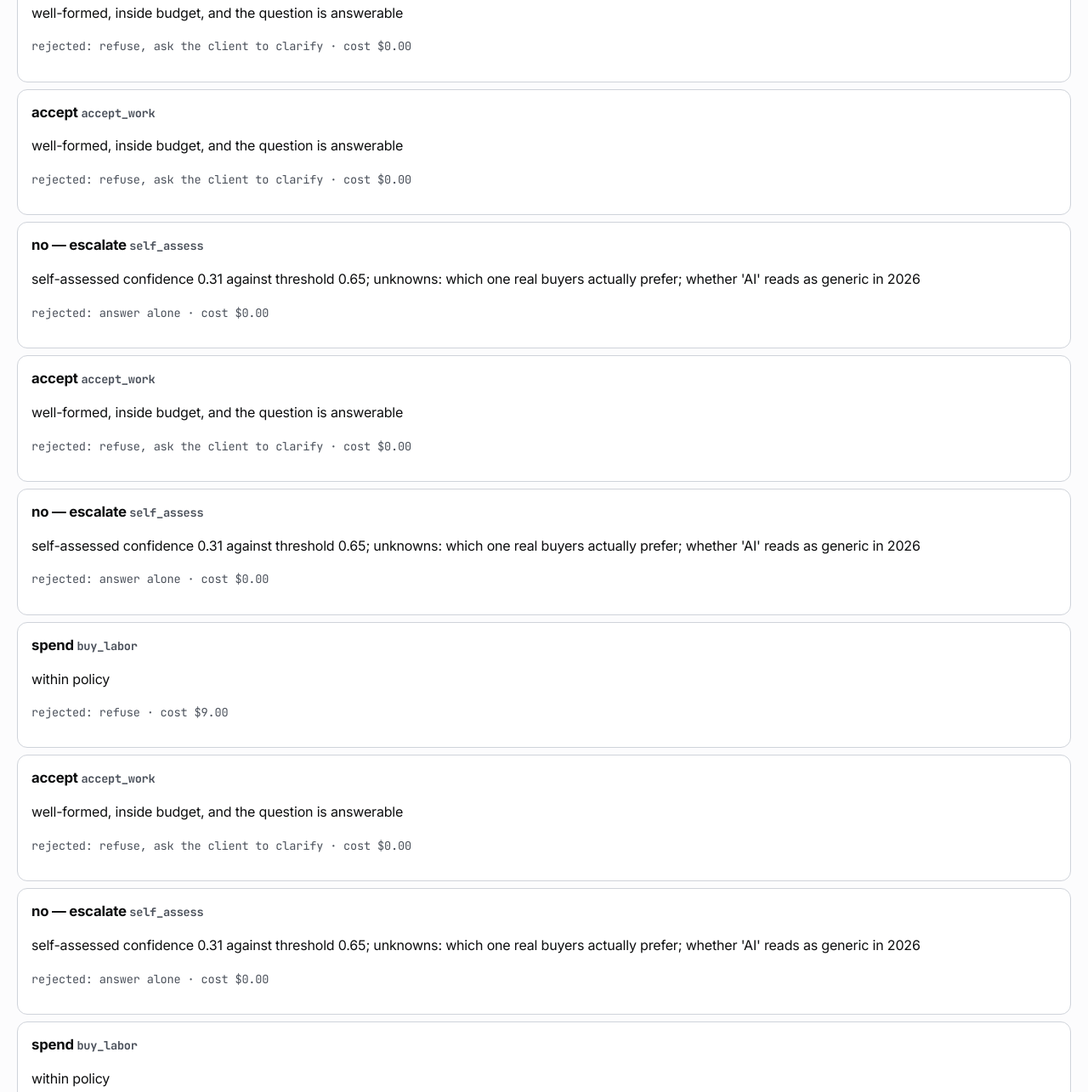
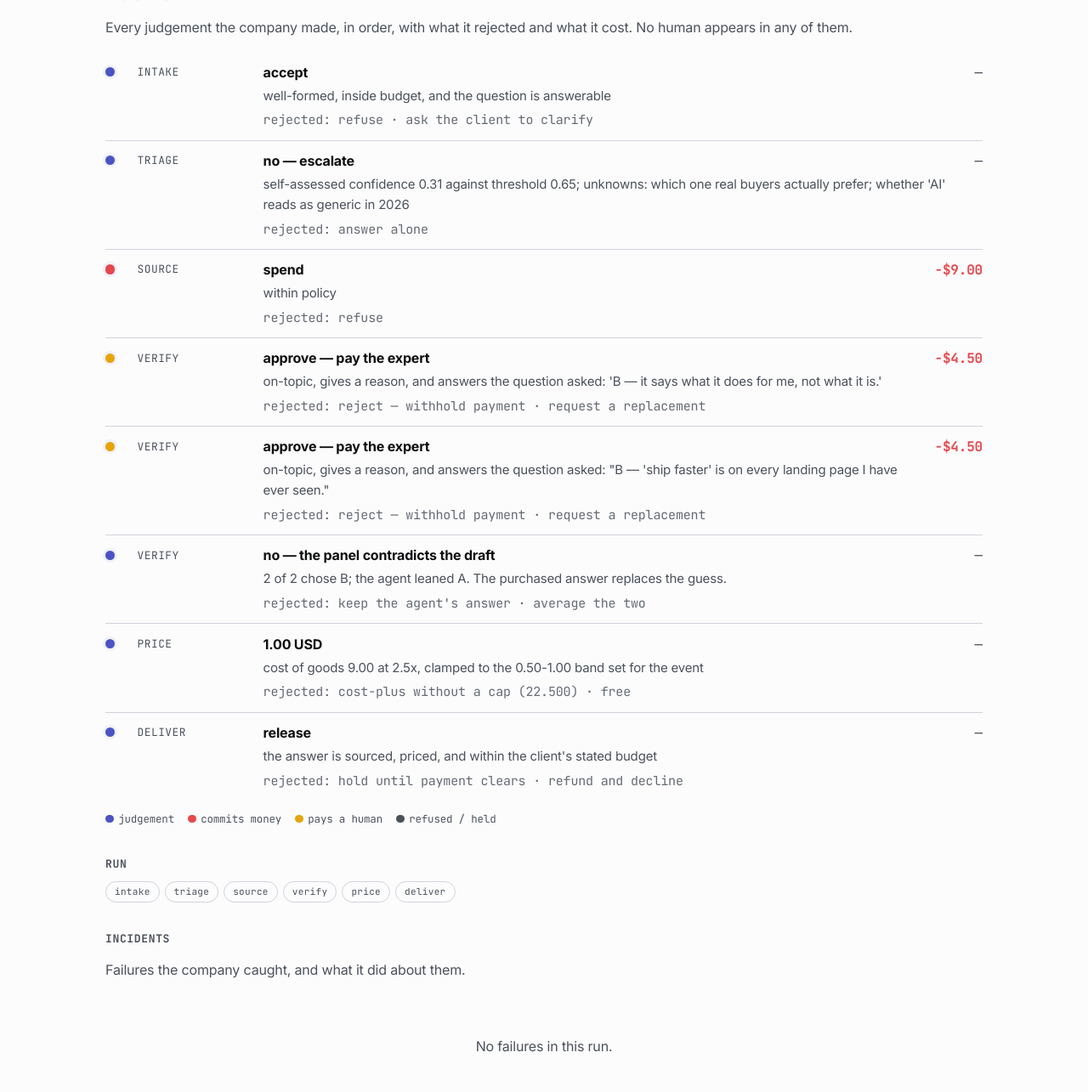
Before and after one commit to dntywntme/2026-08-15-SF-0HumanCompanyHack-firm, a plain HTML site: page web/index.html in a window 1280 px wide. Shown: the part 791-2076 px from the top of the page at 85% size. Drawn offline with Linux system fonts and the light colour scheme; files whose address does not match are found by name.

Commit message:
fix(web): visualise the decision flow and fix four UX defects
Decisions now render as an ordered flow — stage, what it chose, why, what it
rejected, and what it cost — with colour carrying meaning only: commits money,
pays a human, refused.

Four defects found by driving the deployed site in real Chromium:

- Each checkpoint carries the CUMULATIVE decision log, so concatenating all six
  rendered 27 cards for 8 decisions and doubled page height. Read the last one.
- No horizontal gutter: the hero touched x=0 on a phone and ran ~180 characters
  wide on desktop. The kit ships a shell; the page never used it.
- money() put the sign inside the dollar, so the largest number on the page read
  $-8.00 while the row above it correctly read -$9.00.
- The task view's only clickable element paid the participant without collecting
  an answer. Now an explicit two-step, and the button says what it means.

```diff
--- a/web/index.html
+++ b/web/index.html
@@ -24,6 +24,36 @@
   .row { display: flex; gap: .5rem; flex-wrap: wrap; align-items: center; }
   .mono { font-family: var(--font-mono); font-size: .85rem; }
   [hidden] { display: none !important; }
+  /* The kit ships a .shell but the page never used it: without a gutter the
+     hero touched x=0 on a phone and ran an unreadable measure on desktop. */
+  .app-main { max-width: 1120px; margin-inline: auto; padding-inline: 24px; }
+  .app-header .brand { padding-inline: 24px; }
+  .app-sub { max-width: 68ch; }
+  .app-title { font-size: clamp(2rem, 3.4vw + 1rem, 2.9rem); line-height: 1.1; }
+
+  /* Agent activity: one row per stage, colour carries meaning only. */
+  .flow { display: grid; gap: 0; }
+  .step { display: grid; grid-template-columns: 1.6rem 8.5rem 1fr auto; gap: .75rem;
+          align-items: start; padding: .7rem 0; border-top: 1px solid var(--border); }
+  .step:first-child { border-top: 0; }
+  .dot { width: .7rem; height: .7rem; border-radius: 50%; margin-top: .4rem;
+         background: var(--primary); box-shadow: 0 0 0 3px var(--glow); }
+  .dot.spend { background: var(--danger); }
+  .dot.pay   { background: var(--star); }
+  .dot.hold  { background: var(--text-muted); }
+  .stage-name { font-family: var(--font-mono); font-size: .8rem; color: var(--text-muted);
+                text-transform: uppercase; letter-spacing: .04em; margin-top: .15rem; }
+  .chose { font-weight: 700; }
+  .why { color: var(--text-muted); font-size: .92rem; margin: .15rem 0 0; }
+  .rejected { font-family: var(--font-mono); font-size: .78rem; color: var(--text-muted);
+              margin: .3rem 0 0; opacity: .85; }
+  .amt { font-family: var(--font-mono); font-weight: 700; white-space: nowrap; }
+  .amt.spend { color: var(--danger); }
+  .amt.zero  { color: var(--text-muted); font-weight: 400; }
+  .legend { display: flex; gap: 1rem; flex-wrap: wrap; font-family: var(--font-mono);
+            font-size: .78rem; color: var(--text-muted); margin-top: .75rem; }
+  .legend span { display: inline-flex; align-items: center; gap: .35rem; }
+  .key { width: .6rem; height: .6rem; border-radius: 50%; display: inline-block; }
 </style>
 </head>
 <body>
@@ -50,11 +80,11 @@
   </div>
 
   <div class="chart-card">
-    <p><strong>How to answer:</strong> your choice and your reason are collected in
-    the questions Terac asked you, so there is nothing to submit here. When you
-    have answered them, use the button below to mark this task complete.</p>
+    <p><strong>Step 1 &mdash; answer in Terac.</strong> Your choice and your reason
+    are collected in the Terac questions, not on this page.</p>
+    <p><strong>Step 2 &mdash;</strong> once you have answered them there, click below.</p>
     <p class="row">
-      <a id="complete" class="btn btn--primary" href="#">Mark task complete</a>
+      <a id="complete" class="btn btn--primary" href="#">I&rsquo;ve answered &mdash; mark complete</a>
       <span class="mono muted" id="sub"></span>
     </p>
   </div>
@@ -85,7 +115,7 @@
         <dt>Revenue</dt>          <dd id="rev">&mdash;</dd>
         <dt>Cost of goods</dt>    <dd id="cogs">&mdash;</dd>
         <div class="rule"></div>
-        <dt><strong>Margin</strong></dt> <dd><span id="margin" class="big">&mdash;</span></dd>
+        <dt><strong>Margin</strong> <span class="muted">(at event pricing)</span></dt> <dd><span id="margin" class="big">&mdash;</span></dd>
       </dl>
       <p class="mono muted" id="ledger-note">loading&hellip;</p>
       <p class="mono muted">
@@ -116,8 +146,15 @@
 
   <section class="chart-card">
     <h2 class="chart-title">Decisions</h2>
-    <p class="muted">Every judgement the company made, and what it rejected. No human appears in any of them.</p>
-    <p class="empty" id="decisions">No run published yet.</p>
+    <p class="muted">Every judgement the company made, in order, with what it rejected and what it cost. No human appears in any of them.</p>
+    <div class="flow" id="decisions"></div>
+    <p class="empty" id="decisions-empty">No run published yet.</p>
+    <div class="legend">
+      <span><i class="key" style="background:var(--primary)"></i> judgement</span>
+      <span><i class="key" style="background:var(--danger)"></i> commits money</span>
+      <span><i class="key" style="background:var(--star)"></i> pays a human</span>
+      <span><i class="key" style="background:var(--text-muted)"></i> refused / held</span>
+    </div>
   </section>
 
   <section class="chart-card">
@@ -129,7 +166,7 @@
   <section class="chart-card">
     <h2 class="chart-title">Incidents</h2>
     <p class="muted">Failures the company caught, and what it did about them.</p>
-    <p class="empty" id="incidents">None recorded.</p>
+    <p class="empty" id="incidents">No failures in this run.</p>
   </section>
 </section>
 
@@ -156,7 +193,10 @@
     return;
   }
 
-  const money = (s) => `$${Number(s ?? 0).toFixed(2)}`;
+  const money = (s) => {
+    const n = Number(s ?? 0);
+    return `${n < 0 ? "-" : ""}$${Math.abs(n).toFixed(2)}`;
+  };
   const get = async (p) => {
     try { const r = await fetch(p, { cache: "no-store" }); return r.ok ? await r.json() : null; }
     catch { return null; }
@@ -170,7 +210,7 @@
     const rev = Number(ledger.revenue_usd ?? 0);
     const cogs = Number(ledger.cogs_usd ?? 0);
     document.getElementById("rev").textContent = money(rev);
-    document.getElementById("cogs").textContent = `-${money(cogs)}`;
+    document.getElementById("cogs").textContent = money(-cogs);
     const m = document.getElementById("margin");
     m.textContent = money(rev - cogs);
     m.className = "big " + (rev - cogs < 0 ? "neg" : "pos");
@@ -200,17 +240,33 @@
       c.textContent = s.stage;
       chips.appendChild(c);
     }
-    const decisions = found.flatMap((s) => s.output?.decisions ?? []);
+    // Each checkpoint carries the cumulative log, so the last one is the whole run.
+    const decisions = found.at(-1)?.output?.decisions ?? [];
     if (decisions.length) {
-      const el = document.getElementById("decisions");
-      el.className = "";
-      el.innerHTML = decisions.map((d) =>
-        `<div class="hl" style="margin-bottom:.5rem"><h3>${d.chose} <span class="muted mono">${d.kind}</span></h3>
-         <p>${d.because}</p>
-         <p class="mono muted">rejected: ${(d.rejected ?? []).join(", ")} · cost ${money(d.cost_usd)}</p></div>`
-      ).join("");
+      document.getElementById("decisions-empty").remove();
+      const cls = (d) => {
+        if (d.kind === "pay_worker") return "pay";
+        if (Number(d.cost_usd) > 0) return "spend";
+        if (d.kind === "spend_guard" || d.chose.startsWith("refuse")) return "hold";
+        return "";
+      };
+      document.getElementById("decisions").innerHTML = decisions.map((d) => {
+        const amt = Number(d.cost_usd) > 0
+          ? `<span class="amt spend">-${money(d.cost_usd)}</span>`
+          : `<span class="amt zero">&mdash;</span>`;
+        return `<div class="step">
+          <i class="dot ${cls(d)}"></i>
+          <div class="stage-name">${d.stage}</div>
+          <div>
+            <div class="chose">${d.chose}</div>
+            <p class="why">${d.because}</p>
+            <p class="rejected">rejected: ${(d.rejected ?? []).join(" &middot; ")}</p>
+          </div>
+          ${amt}
+        </div>`;
+      }).join("");
     }
-    const incidents = found.flatMap((s) => s.output?.incidents ?? []);
+    const incidents = found.at(-1)?.output?.incidents ?? [];
     if (incidents.length) {
       const el = document.getElementById("incidents");
       el.className = "";
```
